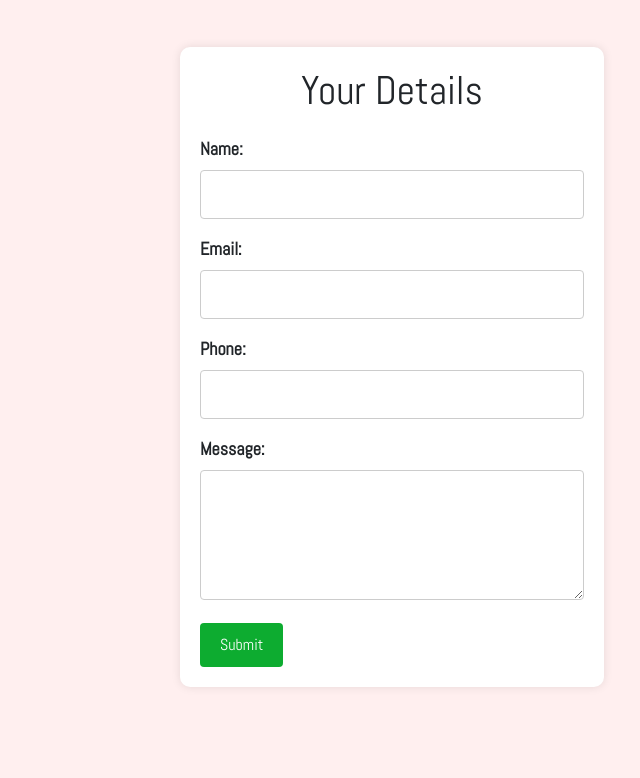
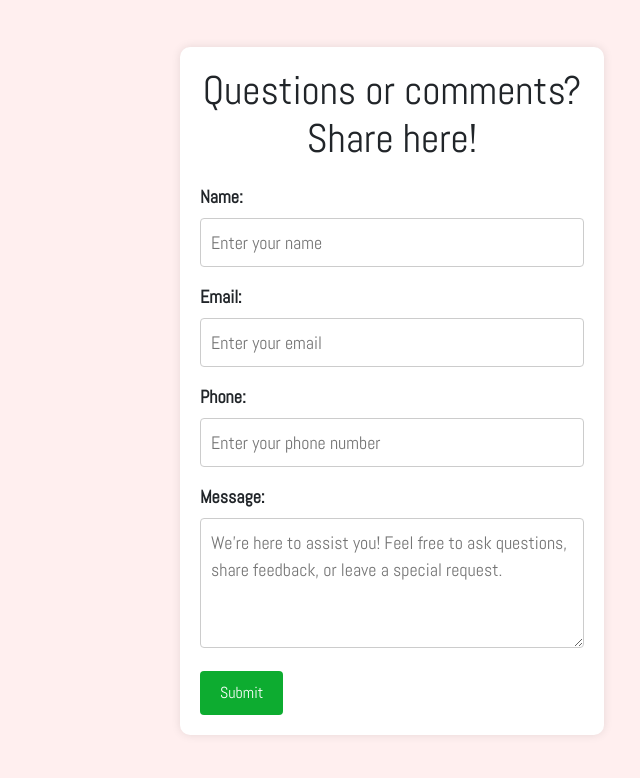
Before and after one commit to SyedImtiyaz-1/Code-Shop, a plain HTML site: page index.html in a window 1280 px wide. Shown: the part 5340-6118 px from the top of the page, without its empty margins (248-888 px from the left). Drawn offline with nearby package versions, Linux system fonts and the light colour scheme.

Commit message:
added-placeholder-text

```diff
--- a/index.html
+++ b/index.html
@@ -552,16 +552,16 @@
                     </div>
                 </div>
                 <div class="form-container">
-                    <h2>Your Details</h2>
+                    <h2>Questions or comments? Share here!</h2>
                     <form action="#" method="POST">
                         <label for="name">Name: </label>
-                        <input type="text" id="name" name="name" required>
+                        <input type="text" id="name" name="name" required placeholder="Enter your name">
                         <label for="email">Email: </label>
-                        <input type="email" id="email" name="email" required>
+                        <input type="email" id="email" name="email" required placeholder="Enter your email">
                         <label for="phone">Phone: </label>
-                        <input type="tel" id="phone" name="phone">
+                        <input type="tel" id="phone" name="phone" placeholder="Enter your phone number">
                         <label for="message">Message: </label>
-                        <textarea id="message" name="message" rows="4" required></textarea>
+                        <textarea id="message" name="message" rows="4" required placeholder="We're here to assist you! Feel free to ask questions, share feedback, or leave a special request."></textarea>
                         <button type="submit" class="submit-button">Submit</button>
                     </form>
                 </div>
```
